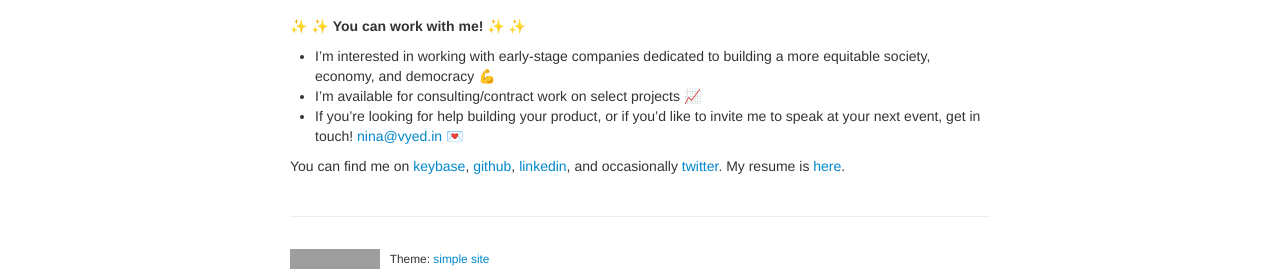
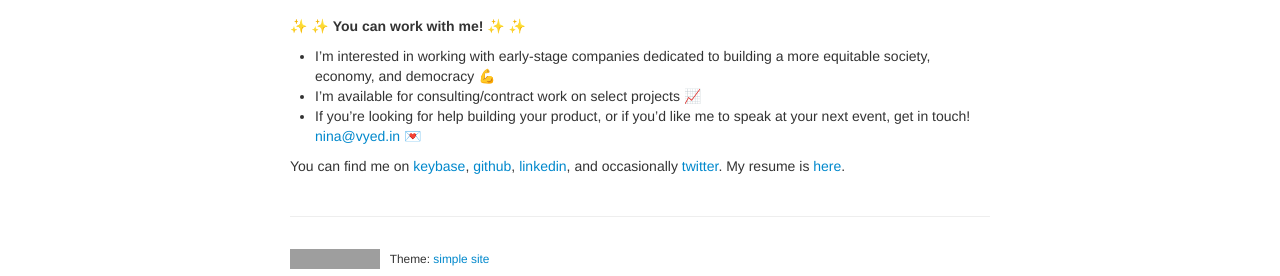
Before and after one commit to vyedin/vyedin.github.io, a Jekyll site: the page built from index.md, in a window 1280 px wide. Shown: the part 769-1045 px from the top of the page. Built offline with Jekyll 4.4.1, drawn with Linux system fonts in a browser that asks for light colours; grey boxes are pictures that could not be loaded.

Commit message:
Update index.md

```diff
--- a/index.md
+++ b/index.md
@@ -26,6 +26,6 @@ You can see lots of examples of my work on:
 
 * I'm interested in working with early-stage companies dedicated to building a more equitable society, economy, and democracy 💪
 * I'm available for consulting/contract work on select projects 📈
-* If you're looking for help building your product, or if you'd like to invite me to speak at your next event, get in touch! [nina@vyed.in](mailto:nina@vyed.in) 💌
+* If you're looking for help building your product, or if you'd like me to speak at your next event, get in touch! [nina@vyed.in](mailto:nina@vyed.in) 💌
 
 You can find me on [keybase](https://keybase.io/vyedin), [github](https://github.com/vyedin), [linkedin](https://www.linkedin.com/in/vyedin/), and occasionally [twitter](https://twitter.com/vyedin). My resume is [here](/assets/resumes/nina-resume-2021.pdf).
```
